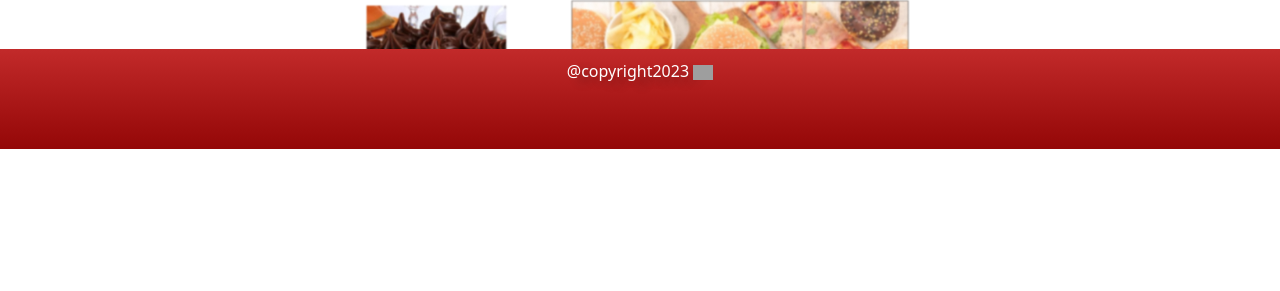
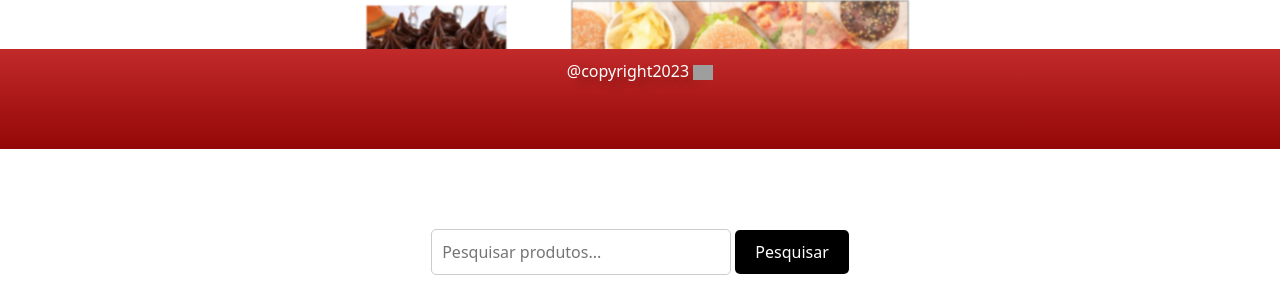
Before and after one commit to KauanAfonso/APP-Food, a PHP site: page /tela.inicial.php in a window 1280 px wide. Shown: the part 651-942 px from the top of the page. Before the commit the page ends 800 px from the top, so only its background shows below. Run offline with PHP 8.4, Linux system fonts and the light colour scheme; the visitor is signed in with stand-in values (Sample User, id 1); data that the repository does not hold is empty; some web fonts are replaced; grey boxes are pictures that could not be loaded.

Commit message:
Realizando melhorias no front-end

```diff
--- a/style.inicial.css
+++ b/tela.inicial.css
@@ -114,6 +114,7 @@ header>img {
     left: 50%;
     top: -1%;
     max-width: 500px;
+
 }
 
 .cor-carrinho {
@@ -142,6 +143,7 @@ main h1{
 
 .img1 , .img2 , .img3{
     cursor: pointer;
+
 }
 
 
@@ -387,3 +389,82 @@ footer {
 
 
 }
+
+
+
+.search-container {
+    margin-top: 20px;
+    text-align: center;
+  }
+
+  #search-input {
+    padding: 10px;
+    width: 300px;
+    border-radius: 5px;
+    border: 1px solid #ccc;
+  }
+
+  .btnPesquisar {
+    padding: 10px 20px;
+    background-color: #000000;
+    color: #fff;
+    border: none;
+    border-radius: 5px;
+    cursor: pointer;
+  }
+
+  .btnPesquisar:hover {
+    background-color: #2a2a2a;
+  }
+
+  #results-container {
+    margin-top: 20px;
+  }
+
+
+.container,.container2,.container3,.container4,.container5 {
+
+    margin: 40px 30vw !important;
+}
+
+.card {
+    box-shadow: 0 4px 8px 0 rgba(0, 0, 0, 0.2);
+    transition: 0.3s;
+    border-radius: 10px;
+}
+
+.card:hover {
+    box-shadow: 0 8px 16px 0 rgba(0, 0, 0, 0.2);
+}
+
+.card img {
+    border-top-left-radius: 10px;
+    border-bottom-left-radius: 10px;
+}
+
+.card-body {
+    padding: 10px;
+}
+
+.card-title {
+    font-size: 1.2rem;
+    font-weight: bold;
+}
+
+.card-text {
+    font-size: 1rem;
+}
+
+.card-subtitle {
+    font-size: 0.9rem;
+}
+
+.btn-danger {
+    background-color: #dc3545;
+    border-color: #dc3545;
+}
+
+.btn-danger:hover {
+    background-color: #c82333;
+    border-color: #bd2130;
+}
--- a/tela.inicial.php
+++ b/tela.inicial.php
@@ -59,7 +59,7 @@ $queryProdutosDocesFinais = $conn->query($queryProdutosDoces);
   <meta charset="UTF-8">
   <meta name="viewport" content="width=device-width, initial-scale=1.0">
   <title>APP Food</title>
-  <link rel="stylesheet" href="style.inicial.css">
+  <link rel="stylesheet" href="tela.inicial.css">
   <link href="https://cdn.jsdelivr.net/npm/bootstrap@5.3.2/dist/css/bootstrap.min.css" rel="stylesheet"
     integrity="sha384-T3c6CoIi6uLrA9TneNEoa7RxnatzjcDSCmG1MXxSR1GAsXEV/Dwwykc2MPK8M2HN" crossorigin="anonymous">
 
@@ -186,6 +186,12 @@ $queryProdutosDocesFinais = $conn->query($queryProdutosDoces);
       </div>
     </div>
     <p class='todosProdutos' style="margin-top: 580px;display:;">
+
+
+    <div class="search-container">
+  <input type="text" id="search-input" placeholder="Pesquisar produtos...">
+  <button class='btnPesquisar' onclick="searchProducts()">Pesquisar</button>
+</div>
 
 
       <?php
```
